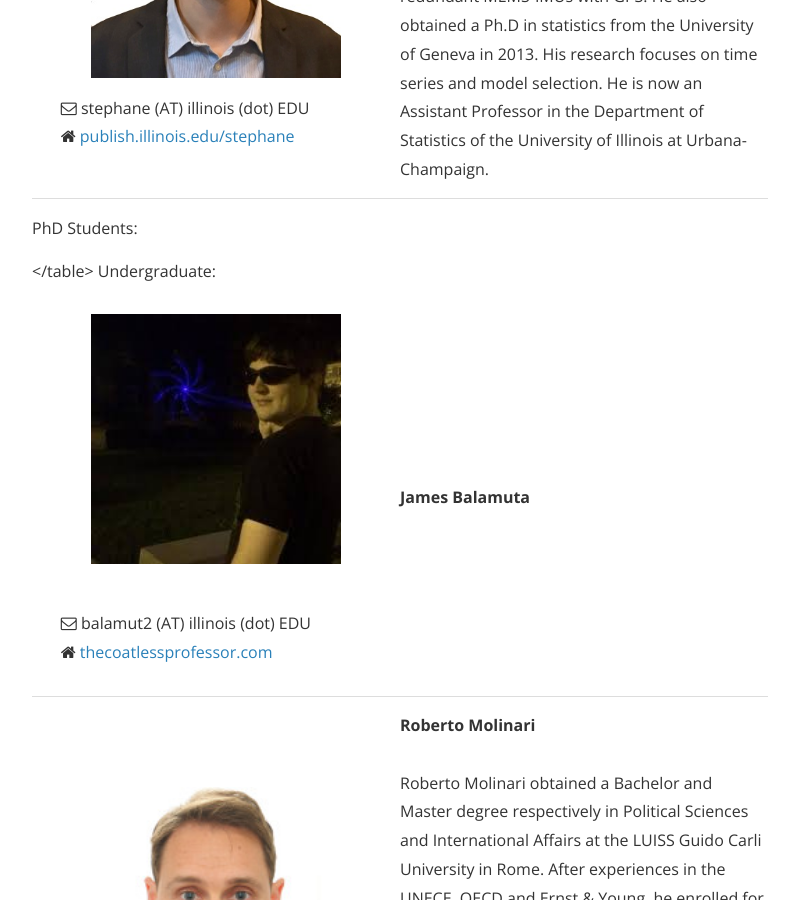
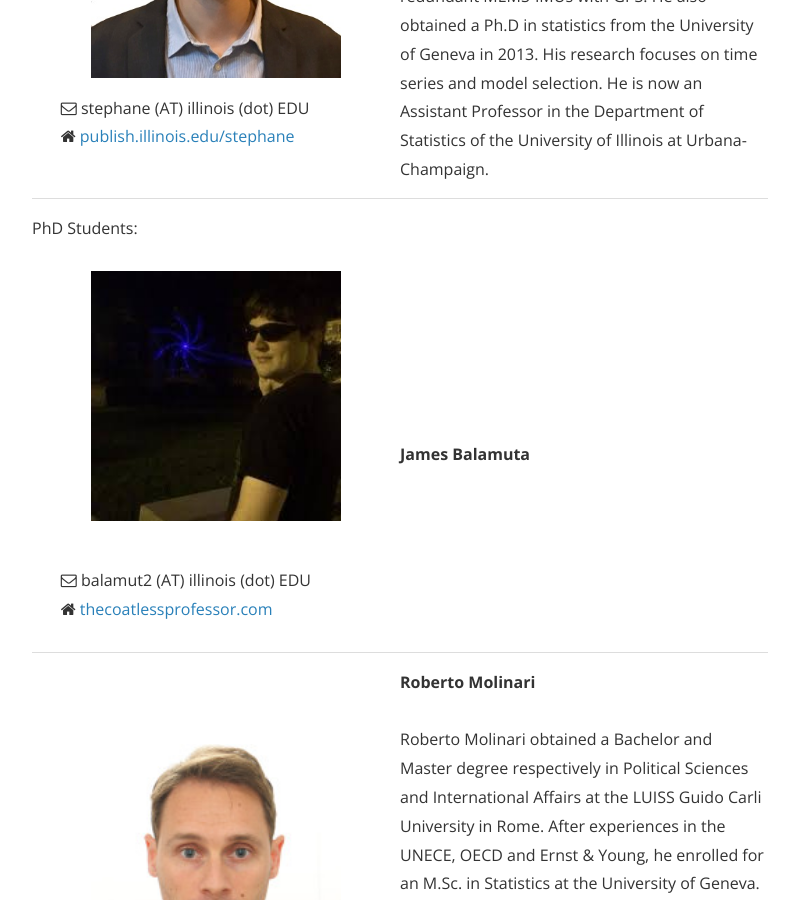
Before and after one commit to SMAC-Group/smac-group.github.io, a Jekyll site: the page built from about.md, in a window 1280 px wide and 900 px high, scrolled down 506 px. Shown: the whole window, without its empty margins (240-1039 px from the left). Built offline with Jekyll 4.4.1, drawn with Linux system fonts in a browser that asks for light colours; nearby versions of some CDN libraries; a style sheet for code colours, icons or effects is not loaded.

Commit message:
table rows

```diff
--- a/about.md
+++ b/about.md
@@ -87,10 +87,11 @@
    </td>
     <td><b>Gaetan Bakalli</b></td>
   </tr>
+</table>
+
+Undergraduate:
+<table>
   <tr>
-</table>
- Undergraduate:
-<table>
     <td><img src="{{ "assets/images/staff/wyang.jpg" | prepend: site.baseurl }}" alt="Wenchao Yang"/>
 	    <ul class="staff-details">
             <li>
```
